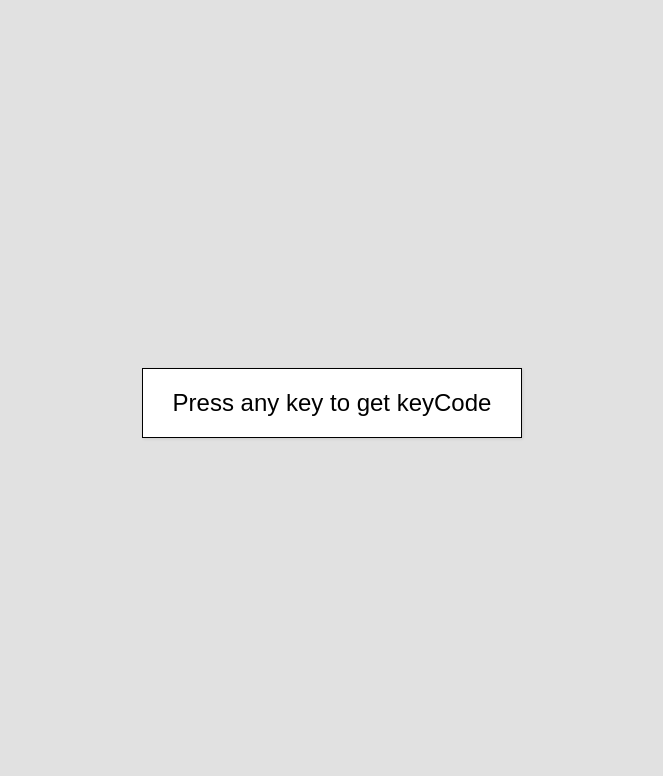
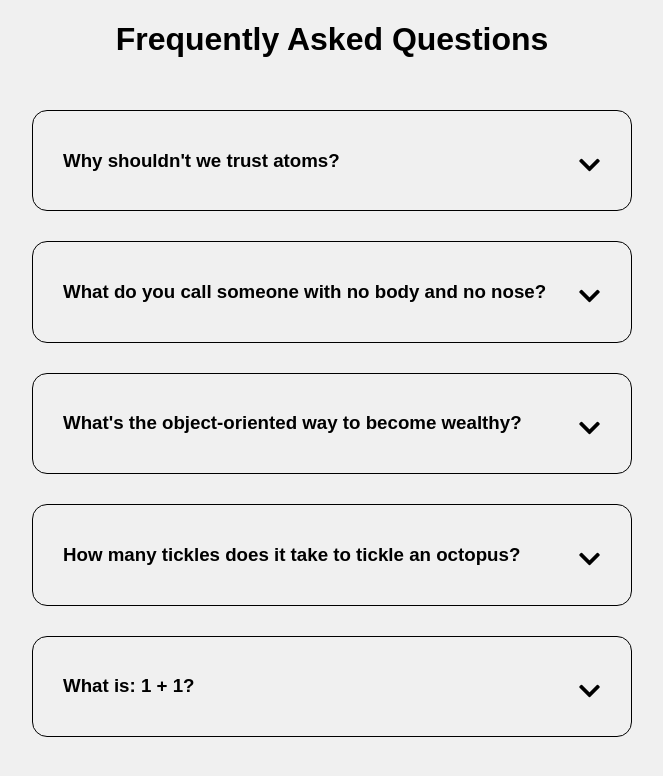
Before and after one commit to qgan7125/50_frontend_project_react, a React (Create React App) app: page / in a window 1280 px wide. Shown: the top 776 px of the page, without its empty margins (308-971 px from the left). Built offline with nearby package versions, Linux system fonts and the light colour scheme; a web font is replaced by a local one.

Commit message:
Finished 12

```diff
--- a/public/index.html
+++ b/public/index.html
@@ -13,6 +13,7 @@
       user's mobile device or desktop. See https://developers.google.com/web/fundamentals/web-app-manifest/
     -->
     <link rel="manifest" href="%PUBLIC_URL%/manifest.json" />
+    <link rel="stylesheet" href="https://cdnjs.cloudflare.com/ajax/libs/font-awesome/5.14.0/css/all.min.css" integrity="sha512-1PKOgIY59xJ8Co8+NE6FZ+LOAZKjy+KY8iq0G4B3CyeY6wYHN3yt9PW0XpSriVlkMXe40PTKnXrLnZ9+fkDaog==" crossorigin="anonymous" />
     <!--
       Notice the use of %PUBLIC_URL% in the tags above.
       It will be replaced with the URL of the `public` folder during the build.
--- a/src/App.js
+++ b/src/App.js
@@ -3,7 +3,8 @@ import 'App.css';
 // import FormWave from 'components/08-form-wave/formWave';
 // import SoundBoard from 'components/09-sound-board/soundBoard';
 // import DadJoke from 'components/10-dad-joke/dadJoke';
-import EventkeyCode from 'components/11-event-keycode/eventKeycode';
+// import EventkeyCode from 'components/11-event-keycode/eventKeycode';
+import FaqCollapse from 'components/12-faq-collapse/faqCollapse';
 // import HiddenSearch from 'components/04-hidden-search/hiddenSearch';
 // import BlurryLoading from 'components/05-blurry-loading/blurryLoading';
 // import SplitLandingPage from 'components/07-split-landing-page/splitLandingPage';
@@ -22,7 +23,8 @@ function App() {
     // <ScrollAnimation />
     // <SoundBoard />
     // <DadJoke />
-    <EventkeyCode />
+    // <EventkeyCode />
+    <FaqCollapse />
   );
 }
 
--- /dev/null
+++ b/src/components/12-faq-collapse/data.json
@@ -0,0 +1,24 @@
+{
+    "data": [
+        {
+            "quesiton": "Why shouldn't we trust atoms?",
+            "answer": "They make up everything"
+        },
+        {
+            "quesiton": "What do you call someone with no body and no nose?",
+            "answer": "Nobody knows."
+        },
+        {
+            "quesiton": "What's the object-oriented way to become wealthy?",
+            "answer": "Inheritance."
+        },
+        {
+            "quesiton": "How many tickles does it take to tickle an octopus?",
+            "answer": "Ten-tickles!"
+        },
+        {
+            "quesiton": "What is: 1 + 1?",
+            "answer": "Depends on who are you asking."
+        }
+    ]
+}
--- /dev/null
+++ b/src/components/12-faq-collapse/faqCollapse.css
@@ -0,0 +1,65 @@
+.faqCollpase__container {
+    background-color: #f0f0f0;
+    width: 100vw;
+    height: 100vh;
+    display: flex;
+    flex-direction: column;
+    align-items: center;
+    gap: 30px;
+}
+
+.faqCollpase__question {
+    width: 600px;
+    min-height: 100px;
+    padding: 20px 30px;
+    border-radius: 15px;
+    border: 1px solid black;
+    position: relative;
+    overflow-x: hidden;
+}
+
+.faqCollpase__question.active {
+    background-color: var(--color-white);
+    box-shadow: 0 3px 6px rgba(0, 0, 0, 0.1), 0 3px 6px rgba(0, 0, 0, 0.1);
+}
+
+.faqCollpase__question button {
+    position: absolute;
+    top: 40px;
+    right: 25px;
+    background-color: transparent;
+    border: none;
+    cursor: pointer;
+    font-size: 24px;
+}
+
+.faqCollpase__question button .close {
+    color: #fff;
+    background-color: #9fa4a8;
+    border-radius: 50%;
+    height: 30px;
+    width: 30px;
+    display: flex;
+    align-items: center;
+    justify-content: center;
+}
+
+.faqCollpase__question.active::before,
+.faqCollpase__question.active::after {
+    content: '\f075';
+    font-family: 'Font Awesome 5 Free';
+    color: #2ecc71;
+    font-size: 7rem;
+    position: absolute;
+    opacity: 0.2;
+    top: 20px;
+    left: 20px;
+    z-index: 0;
+}
+
+.faqCollpase__question.active::before {
+    color: #3498db;
+    top: -10px;
+    left: -30px;
+    transform: rotateY(180deg);
+}
--- /dev/null
+++ b/src/components/12-faq-collapse/faqCollapse.js
@@ -0,0 +1,39 @@
+import React, { useState } from 'react';
+import data from './data.json';
+import './faqCollapse.css';
+
+
+const FaqCollapse = () => {
+    const [Collapse, setCollapsee] = useState({});
+
+    const handleClick = (e) => {
+        const { id } = e.currentTarget;
+        setCollapsee(prevCollapse => ({ ...prevCollapse, [id]: !prevCollapse[id] }));
+    }
+
+    return (
+        <div className='faqCollpase__container'>
+            <h1>Frequently Asked Questions</h1>
+            {data.data.map(d => (
+                <div key={d.quesiton} className={"faqCollpase__question " + (Collapse[d.quesiton] ? "active" : "")}>
+                    <h3>{d.quesiton}</h3>
+
+                    {Collapse[d.quesiton] && <p>{d.answer}</p>}
+
+
+                    <button id={d.quesiton} onClick={handleClick}>
+                        {
+                            Collapse[d.quesiton]
+                                ?
+                                <i className="fas fa-times close"></i>
+                                :
+                                <i className="fas fa-chevron-down"></i>
+                        }
+                    </button>
+                </div>
+            ))}
+        </div>
+    )
+}
+
+export default FaqCollapse;
```
Also changed, not shown: 1 other file (tests, documents, lock files or other folders).
